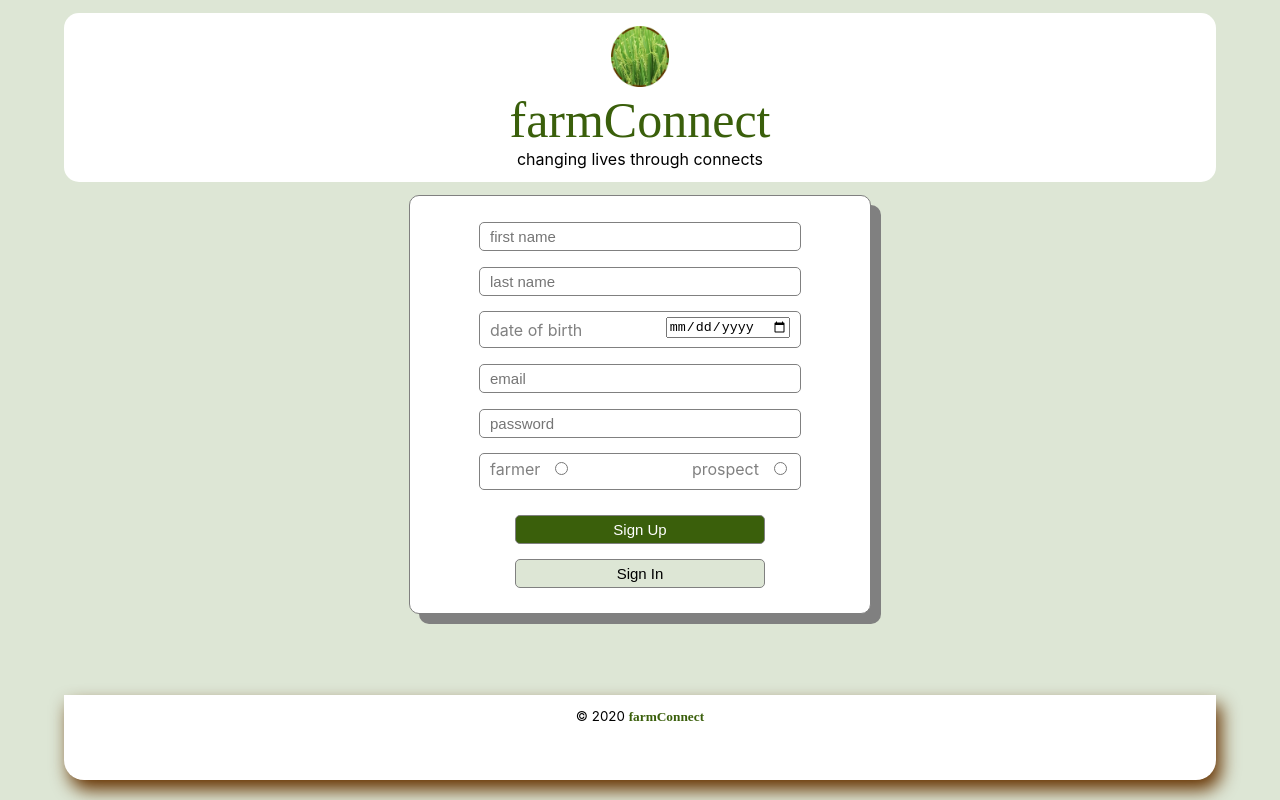
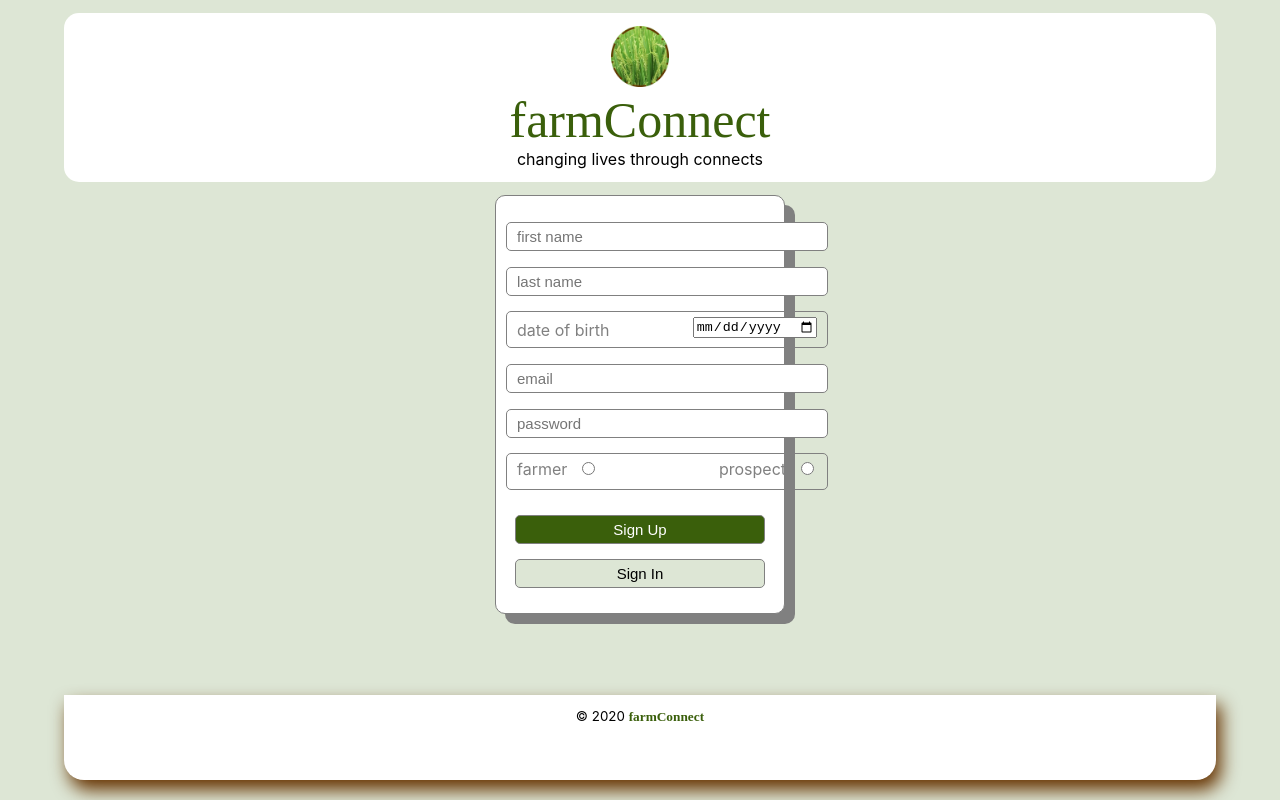
Before and after one commit to coula3/farm-connect, a React (Create React App) app in the folder farm-connect-frontend/: page /signup in a window 1280 px wide. Built offline with nearby package versions, Linux system fonts and the light colour scheme.

Commit message:
resize the width of SignUp and Signin

```diff
--- a/farm-connect-frontend/src/containers/SignIn/SignIn.css
+++ b/farm-connect-frontend/src/containers/SignIn/SignIn.css
@@ -1,6 +1,6 @@
 .SignIn_main_div {
     margin: auto;
-    width: 40%;
+    width: 25%;
     border: solid 1px grey;
     box-shadow: 10px 10px grey;
     border-radius: 10px;
--- a/farm-connect-frontend/src/containers/SignUp/SignUp.css
+++ b/farm-connect-frontend/src/containers/SignUp/SignUp.css
@@ -1,6 +1,6 @@
 .main_div {
     margin: auto;
-    width: 40%;
+    width: 25%;
     border: solid 1px grey;
     box-shadow: 10px 10px grey;
     border-radius: 10px;
```
